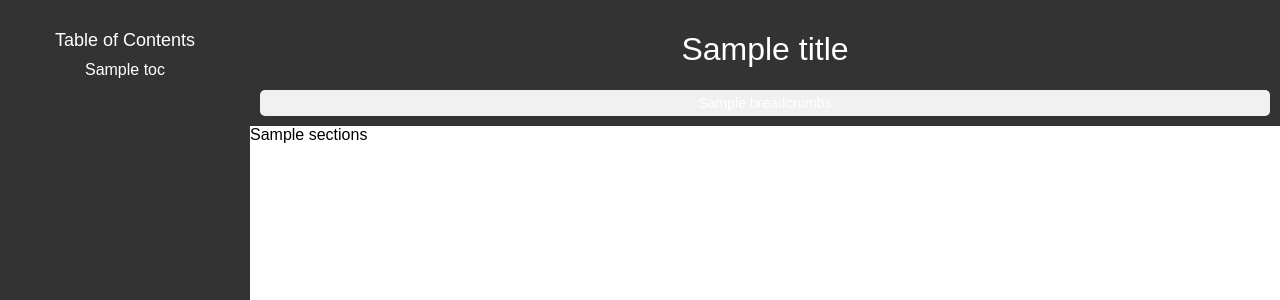
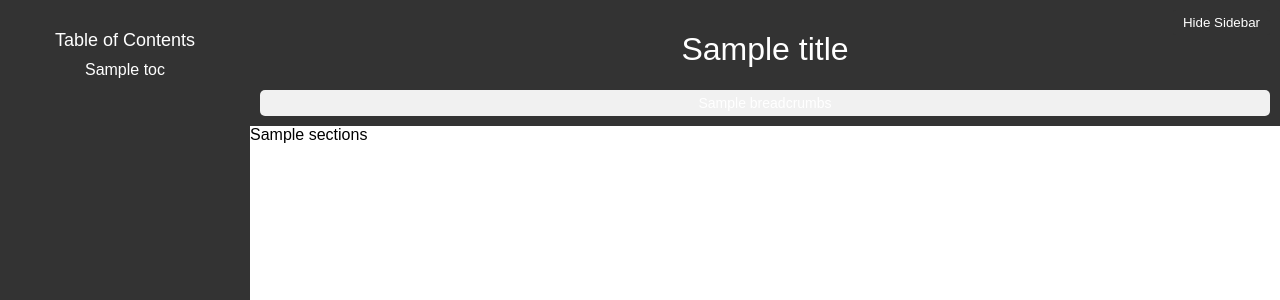
Before and after one commit to marcCarnovale/HTML_Powered_Slides, a Python web app: template templates/core.html in a window 1280 px wide. Shown: the top 300 px of the page. Run offline with Jinja, Linux system fonts and the light colour scheme; the template is opened without the code that fills it: most values are stand-ins (such as "Sample title", 1, 10 or a date in 2020).

```diff
--- a/templates/core.html
+++ b/templates/core.html
@@ -11,6 +11,7 @@
     <script src="https://cdn.jsdelivr.net/npm/chart.js"></script>
 </head>
 <body>
+    <button class="toggle-content-first" id="toggle-content-first">Hide Sidebar</button>
     <div class="sidebar" id="sidebar">
         <h3>Table of Contents</h3>
         <button class="toggle-tab" onclick="toggleSidebar()">&#10095;</button>
```
